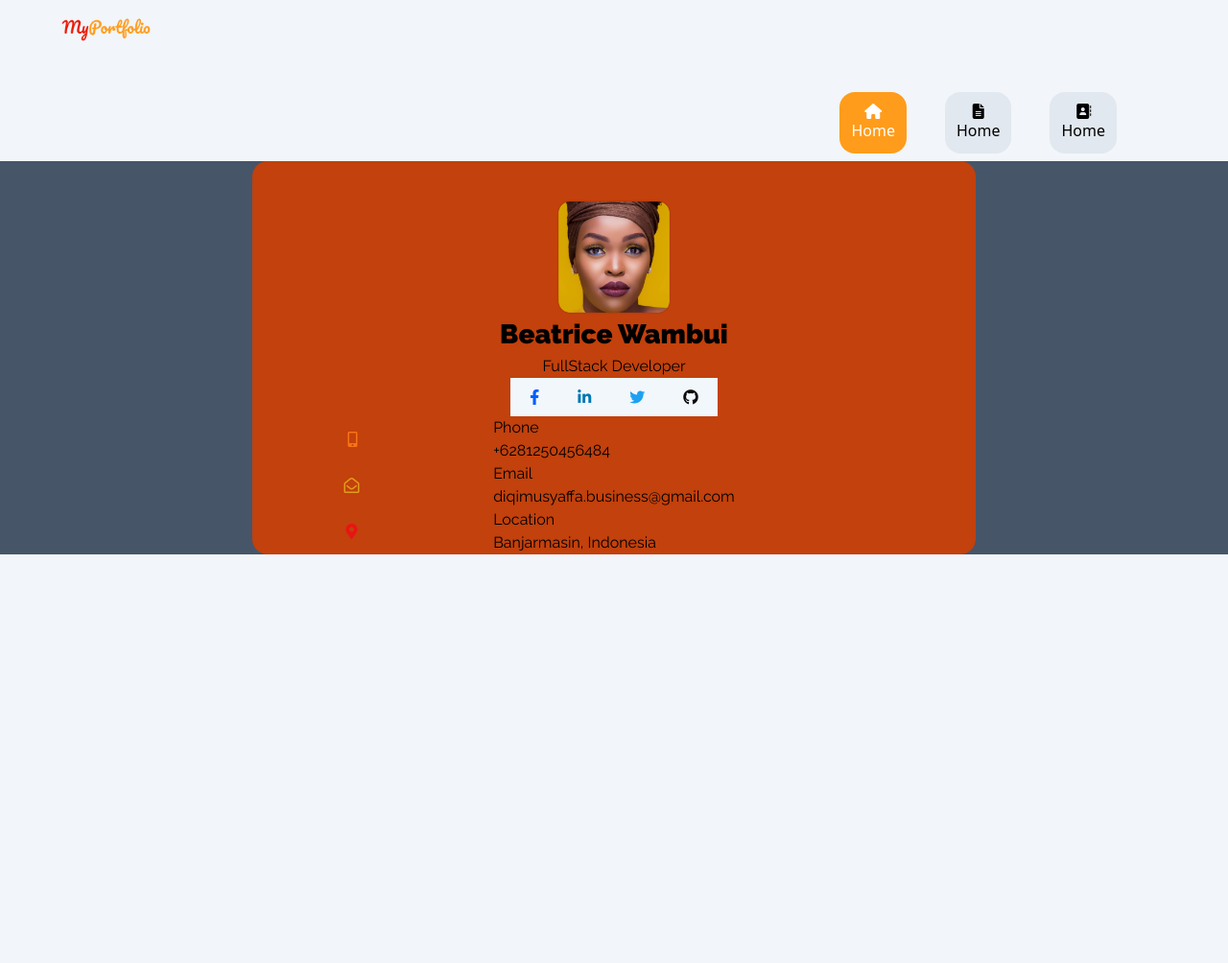
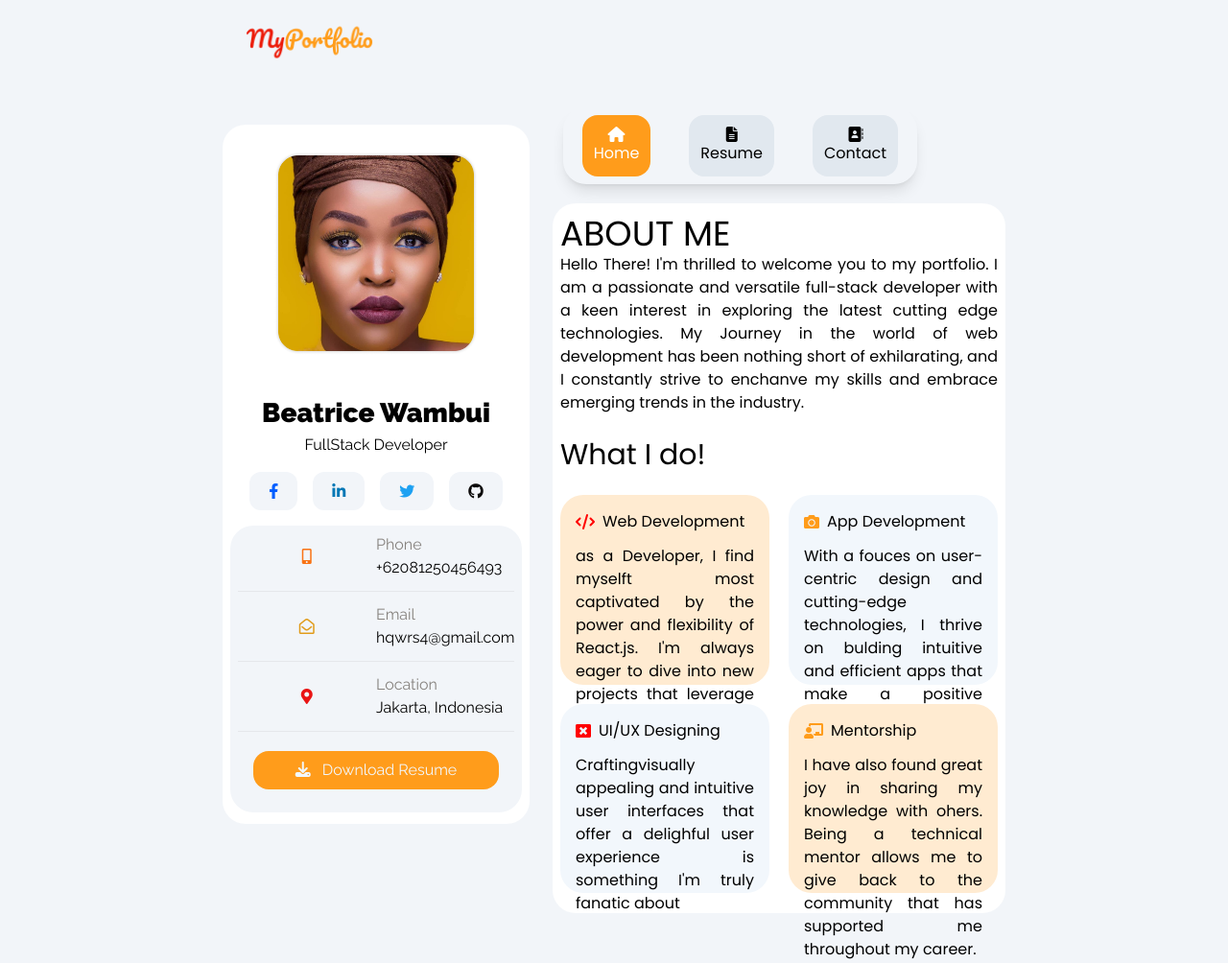
Before and after one commit to diqimusyaffa29/assignment-1, a website: page index.html in a window 1280 px wide. Shown: the whole page at 96% size. Before the commit the page ends 800 px from the top, so only its background shows below. Drawn offline with Linux system fonts and the light colour scheme.

Commit message:
Landing Page Responsive Done

```diff
--- a/index.html
+++ b/index.html
@@ -9,28 +9,28 @@
         <link rel="stylesheet" href="https://cdnjs.cloudflare.com/ajax/libs/font-awesome/4.7.0/css/font-awesome.css" />
         <link rel="stylesheet" href="https://cdnjs.cloudflare.com/ajax/libs/font-awesome/5.15.4/css/all.min.css" />
     </head>
-    <body class="bg-[#F2F5F9]">
+    <body class="bg-[#F2F5F9] lg:mx-48">
         <!-- LOGO START -->
         <section id="logo" class="grid gap-8">
-            <div class="flex justify-center sm:flex sm:justify-start sm:ml-16">
-                <img src="/assets/logo.png" alt="logo" class="h-14" />
+            <div class="flex justify-center lg:flex lg:justify-start lg:ml-16">
+                <img src="/assets/logo.png" alt="logo" class="h-16 lg:h-20" />
             </div>
         </section>
         <!-- LOGO END -->
 
         <!-- NAV START -->
-        <section id="nav" class="sm:pt-8">
-            <div class="flex justify-center sm:flex sm:items-end sm:justify-end sm:mr-24">
-                <div class="flex items-center justify-center h-20">
+        <section id="nav" class="lg:pt-8 font-poppin lg:mr-9">
+            <div class="flex justify-center  lg:flex lg:items-end lg:justify-end lg:mr-24">
+                <div class="flex items-center justify-center h-20 rounded-3xl lg:shadow-lg">
                     <ul class="flex">
                         <li class="bg-[#FF9C1B] text-white rounded-2xl mx-5">
                             <a href="/home" class="flex flex-col items-center mx-3 my-3"><i class="fa-solid fa-house"></i><span>Home</span></a>
                         </li>
                         <li class="bg-[#E1E8EF] rounded-2xl mx-5">
-                            <a href="/resume" class="flex flex-col items-center mx-3 my-3"><i class="fa-solid fa-file-lines"></i><span>Home</span></a>
+                            <a href="/resume" class="flex flex-col items-center mx-3 my-3"><i class="fa-solid fa-file-lines"></i><span>Resume</span></a>
                         </li>
                         <li class="bg-[#E1E8EF] rounded-2xl mx-5">
-                            <a href="/contact" class="flex flex-col items-center mx-3 my-3"><i class="fa-solid fa-address-book"></i><span>Home</span></a>
+                            <a href="/contact" class="flex flex-col items-center mx-3 my-3"><i class="fa-solid fa-address-book"></i><span>Contact</span></a>
                         </li>
                     </ul>
                 </div>
@@ -39,11 +39,11 @@
         <!-- NAV END -->
 
         <!-- PROFILE START -->
-        <section id="profile">
-            <div class="flex justify-center bg-slate-600">
-                <div class="flex justify-center bg-orange-700 rounded-2xl flex-col">
+        <section id="profile" class="bg-[#FFFFFF] rounded-3xl mx-10 lg:flex lg:justify-center lg:w-80 lg:absolute lg:z-10 lg:top-[130px] font-raleway">
+            <div class="flex justify-center">
+                <div class="flex justify-center rounded-2xl flex-col">
                     <div class="flex justify-center">
-                        <img src="/assets/Picture1.png" alt="profile" class="h-40 pt-10" />
+                        <img src="/assets/Picture1.png" alt="profile" class="h-40 pt-7 lg:h-60 lg:mb-10" />
                     </div>
 
                     <div class="flex justify-center">
@@ -54,67 +54,110 @@
                         <h1 class="font-raleway">FullStack Developer</h1>
                     </div>
 
-                    <div class="flex justify-center">
-                        <ul class="flex">
-                            <li class="bg-[#F2F7FC]">
-                                <a href="" class="flex flex-col items-center mx-5 my-3"><i class="fab fa-facebook-f" style="color: #005eff"></i></a>
+                    <div class="flex justify-evenly">
+                        <ul class="flex gap-4 my-4">
+                            <li class="bg-[#f2f5f9] rounded-xl">
+                                <a href="" target="_blank" rel="noopener noreferrer" class="flex flex-col items-center mx-5 my-3"><i class="fab fa-facebook-f" style="color: #005eff"></i></a>
                             </li>
-                            <li class="bg-[#F2F7FC]">
-                                <a href="" class="flex flex-col items-center mx-5 my-3"><i class="fab fa-linkedin-in" style="color: #0077b5"></i></a>
+                            <li class="bg-[#f2f5f9] rounded-xl">
+                                <a href="https://www.linkedin.com/in/diqimusyaffa/" target="_blank" rel="noopener noreferrer" class="flex flex-col items-center mx-5 my-3"><i class="fab fa-linkedin-in" style="color: #0077b5"></i></a>
                             </li>
-                            <li class="bg-[#F2F7FC]">
-                                <a href="" class="flex flex-col items-center mx-5 my-3"><i class="fab fa-twitter" style="color: #1da1f2"></i></a>
+                            <li class="bg-[#f2f5f9] rounded-xl">
+                                <a href="" target="_blank" rel="noopener noreferrer" class="flex flex-col items-center mx-5 my-3"><i class="fab fa-twitter" style="color: #1da1f2"></i></a>
                             </li>
-                            <li class="bg-[#F2F7FC]">
-                                <a href="" class="flex flex-col items-center mx-5 my-3"><i class="fab fa-github" style="color: #0b0909"></i></a>
+                            <li class="bg-[#f2f5f9] rounded-xl">
+                                <a href="https://github.com/diqimusyaffa29" target="_blank" rel="noopener noreferrer" class="flex flex-col items-center mx-5 my-3"><i class="fab fa-github" style="color: #0b0909"></i></a>
                             </li>
                         </ul>
                     </div>
 
-                    <div class="grid grid-cols-3 font-raleway">
-                        <div class="flex items-center ml-[100px]">
-                            <i class="fas fa-mobile-alt" style="color: #f97315"></i>
-                        </div>
-                        <div class="grid grid-rows-2 ml-0">
-                            <div class="flex justify-start">
-                                <span>Phone</span>
-                            </div>
-                            <div class="flex justify-start">
-                                <span>+6281250456484</span>
+                    <div class="bg-[#f2f5f9] rounded-3xl grid gap-3 font-raleway px-2 mb-3 ">
+                        <div class="grid grid-cols-2 mt-2">
+                            <div class="flex justify-center items-center"><i class="fas fa-mobile-alt" style="color: #f97315"></i></div>
+                            <div class="grid grid-rows-2">
+                                <div class="text-[#86827E]">Phone</div>
+                                <div>+62081250456493</div>
                             </div>
                         </div>
-                        <div></div>
-
-                        <div class="flex items-center ml-24">
-                            <i class="far fa-envelope-open" style="color: #e19c1b"></i>
-                        </div>
-                        <div class="grid grid-rows-2">
-                            <div class="flex justify-start">
-                                <span>Email</span>
-                            </div>
-                            <div class="flex justify-start">
-                                <span>diqimusyaffa.business@gmail.com</span>
+                        <hr>
+                        <div class="grid grid-cols-2">
+                            <div class="flex justify-center items-center"><i class="far fa-envelope-open" style="color: #e19c1b"></i></div>
+                            <div class="grid grid-rows-2">
+                                <div class="text-[#86827E]">Email</div>
+                                <div>hqwrs4@gmail.com</div>
                             </div>
                         </div>
-                        <div></div>
-
-                        <div class="flex items-center ml-[98px]">
-                            <i class="fas fa-map-marker-alt" style="color: #e91414"></i>
-                        </div>
-                        <div class="grid grid-rows-2">
-                            <div class="flex justify-start">
-                                <span>Location</span>
-                            </div>
-                            <div class="flex justify-start col-span-2">
-                                <span>Banjarmasin, Indonesia</span>
+                        <hr>
+                        <div class="grid grid-cols-2">
+                            <div class="flex justify-center items-center"><i class="fas fa-map-marker-alt" style="color: #e91414"></i></div>
+                            <div class="grid grid-rows-2">
+                                <div class="text-[#86827E]">Location</div>
+                                <div>Jakarta, Indonesia</div>
                             </div>
                         </div>
-                        <div></div>
-
+                        <hr>
+                        <div class="font-raleway pb-6 pt-2">
+                            <div class="flex justify-center bg-[#FF9C1B] rounded-2xl mx-4 py-2 text-[#F2f7fc] gap-3">
+                                <div class="">
+                                    <a href=""><i class="fa-solid fa-download"></i></a>
+                                </div>
+                                <div class="">
+                                    <a href="/assets/Muhammad Shiddiqi Musyaffa'-resume English.pdf" target="_blank" rel="noopener noreferrer">Download Resume</a>
+                                </div>
+                            </div>
+                        </div>
                     </div>
                 </div>
             </div>
         </section>
         <!-- PROFILE END -->
+
+        <!-- CONTENT START -->
+        <section class="bg-[#FFFFFF] rounded-3xl mx-10 px-2 font-poppin lg:relative lg:ml-96 text-justify ">
+            <div class="mt-5 pt-3">
+                <div class="flex">
+                    <h1 class="text-4xl ">ABOUT ME</h1>
+                    <hr />
+                </div>
+                <div class="">
+                    <span>Hello There! I'm thrilled to welcome you to my portfolio. I am a passionate and versatile full-stack developer with a keen interest in exploring the latest cutting edge technologies. My Journey in the world of web development has been nothing short of exhilarating, and I constantly strive to enchanve my skills and embrace emerging trends in the industry.</span>
+                </div>
+            </div>
+
+            <div class="pt-6 lg:h-[520px]">
+                <h2 class="text-3xl ">What I do!</h2>
+                <div class="grid grid-rows-4 gap-5 mt-6 lg:grid lg:grid-cols-2 lg:h-[850px]">
+                    <div class="bg-[#ffebd1] py-4 px-4 rounded-3xl">
+                        <div class="flex items-center pb-3 gap-2">
+                            <i class="fa-solid fa-code" style="color: #ff0000"></i>
+                            <h1>Web Development</h1>
+                        </div>
+                        <span>as a Developer, I find myselft most captivated by the power and flexibility of React.js. I'm always eager to dive into new projects that leverage React.js and discover innovative ways to create fast. scalable, and user-friendly applications.</span>
+                    </div>
+                    <div class="bg-[#f2f7fc] py-4 px-4 rounded-3xl">
+                        <div class="flex items-center pb-3 gap-2">
+                            <i class="fas fa-camera" style="color: #ff9c1a"></i>
+                            <h1>App Development</h1>
+                        </div>
+                        <span>With a fouces on user-centric design and cutting-edge technologies, I thrive on bulding intuitive and efficient apps that make a positive impact on people's lives. Let's turn ideas into reality and shape the future together.</span>
+                    </div>
+                    <div class="bg-[#f2f7fc] py-4 px-4 rounded-3xl">
+                        <div class="flex items-center pb-3 gap-2">
+                            <i class="fas fa-window-close" style="color: #ff0000"></i>
+                            <h1>UI/UX Designing</h1>
+                        </div>
+                        <span>Craftingvisually appealing and intuitive user interfaces that offer a delighful user experience is something I'm truly fanatic about</span>
+                    </div>
+                    <div class="bg-[#ffebd1] py-4 px-4 rounded-3xl">
+                        <div class="flex items-center pb-3 gap-2">
+                            <i class="fas fa-chalkboard-teacher" style="color: #ff9c1a"></i>
+                            <h1>Mentorship</h1>
+                        </div>
+                        <span>I have also found great joy in sharing my knowledge with ohers. Being a technical mentor allows me to give back to the community that has supported me throughout my career.</span>
+                    </div>
+                </div>
+            </div>
+        </section>
+        <!-- CONTENT END -->
     </body>
 </html>
```
Also changed, not shown: dist/output.css, 1 other file.
